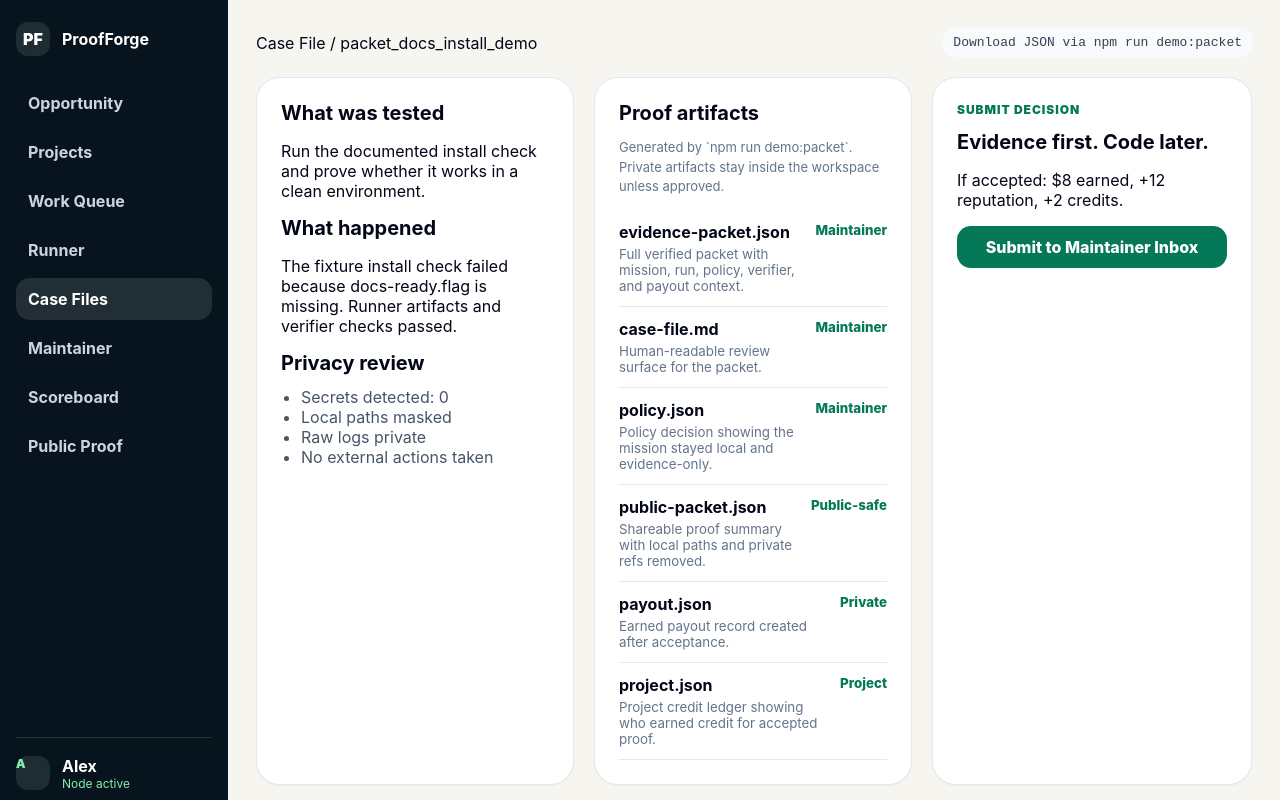
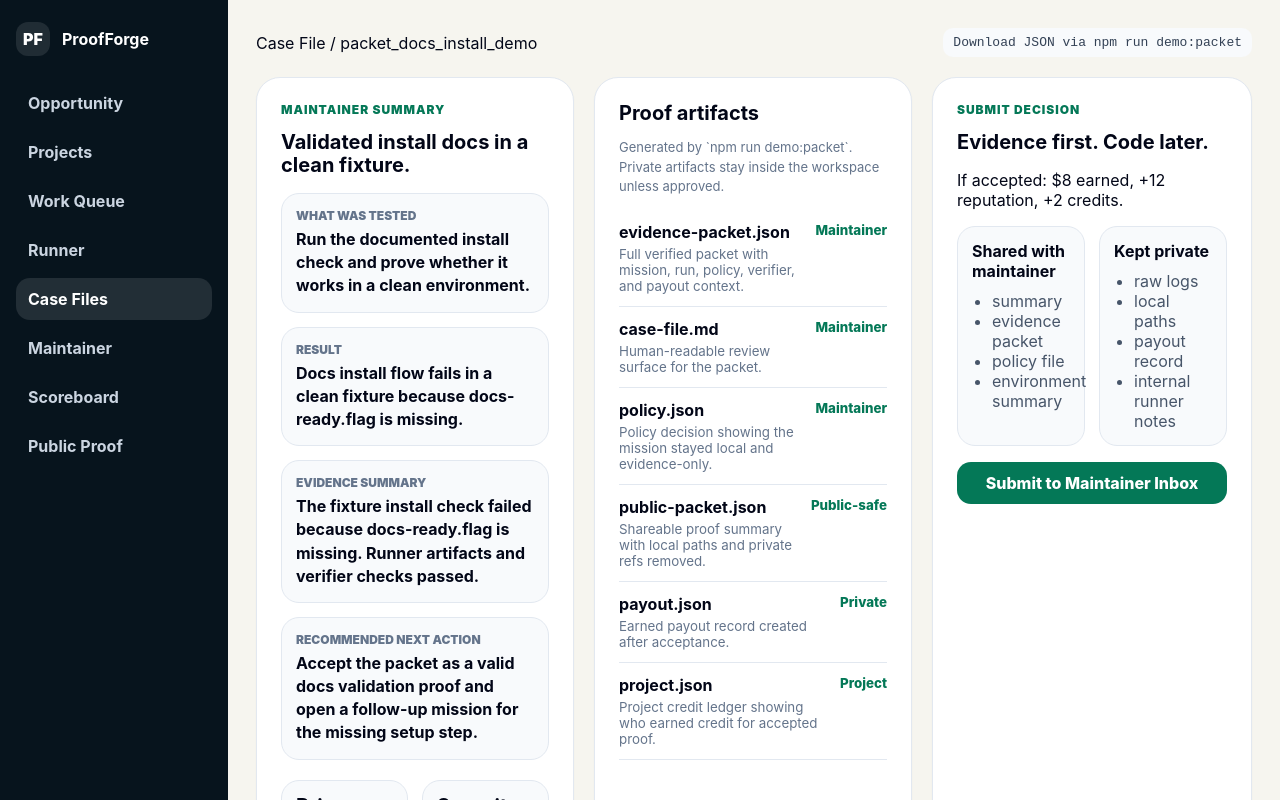
Before and after one commit to Devpen787/proofforge, a React (Vite) app in the folder apps/web/: page / in a window 1280 px wide. Both pictures are taken after a click on the button "Case Files". Shown: the top 800 px of the page. Built offline with nearby package versions, Linux system fonts and the light colour scheme.

Commit message:
feat: enrich case file dossier

```diff
--- a/apps/web/src/demoData.ts
+++ b/apps/web/src/demoData.ts
@@ -127,7 +127,23 @@ export const demoPacket = {
   id: "packet_docs_install_demo",
   objective: "Run the documented install check and prove whether it works in a clean environment.",
   summary: "The fixture install check failed because docs-ready.flag is missing. Runner artifacts and verifier checks passed.",
-  artifacts: ["evidence-packet.json", "case-file.md", "runner-result.json", "stdout.log", "stderr.log", "environment.json"]
+  result: "Docs install flow fails in a clean fixture because docs-ready.flag is missing.",
+  recommendedAction: "Accept the packet as a valid docs validation proof and open a follow-up mission for the missing setup step.",
+  artifacts: ["evidence-packet.json", "case-file.md", "runner-result.json", "stdout.log", "stderr.log", "environment.json"],
+  privacyReview: [
+    "Secrets detected: 0",
+    "Local paths masked",
+    "Raw logs private",
+    "No external actions taken"
+  ],
+  securityReview: [
+    "Sandbox required",
+    "Write access blocked",
+    "Secrets never mounted",
+    "Public submission locked until approval"
+  ],
+  sharedWithMaintainer: ["summary", "evidence packet", "policy file", "environment summary"],
+  keptPrivate: ["raw logs", "local paths", "payout record", "internal runner notes"]
 };
 
 export const demoArtifacts = [
--- a/apps/web/src/main.tsx
+++ b/apps/web/src/main.tsx
@@ -442,17 +442,44 @@ function CaseFileScreen({ onSubmit }: { onSubmit: () => void }) {
         <code>Download JSON via npm run demo:packet</code>
       </header>
       <div className="panel">
-        <h2>What was tested</h2>
-        <p>{demoPacket.objective}</p>
-        <h2>What happened</h2>
-        <p>{demoPacket.summary}</p>
-        <h2>Privacy review</h2>
-        <ul className="check-list">
-          <li>Secrets detected: 0</li>
-          <li>Local paths masked</li>
-          <li>Raw logs private</li>
-          <li>No external actions taken</li>
-        </ul>
+        <p className="small-label">Maintainer summary</p>
+        <h2>Validated install docs in a clean fixture.</h2>
+        <div className="case-summary-grid">
+          <div className="case-summary-block">
+            <span>What was tested</span>
+            <strong>{demoPacket.objective}</strong>
+          </div>
+          <div className="case-summary-block">
+            <span>Result</span>
+            <strong>{demoPacket.result}</strong>
+          </div>
+          <div className="case-summary-block">
+            <span>Evidence summary</span>
+            <strong>{demoPacket.summary}</strong>
+          </div>
+          <div className="case-summary-block">
+            <span>Recommended next action</span>
+            <strong>{demoPacket.recommendedAction}</strong>
+          </div>
+        </div>
+        <div className="review-grid">
+          <div>
+            <h2>Privacy review</h2>
+            <ul className="check-list">
+              {demoPacket.privacyReview.map((item) => (
+                <li key={item}>{item}</li>
+              ))}
+            </ul>
+          </div>
+          <div>
+            <h2>Security review</h2>
+            <ul className="check-list">
+              {demoPacket.securityReview.map((item) => (
+                <li key={item}>{item}</li>
+              ))}
+            </ul>
+          </div>
+        </div>
       </div>
       <div className="panel">
         <h2>Proof artifacts</h2>
@@ -471,6 +498,24 @@ function CaseFileScreen({ onSubmit }: { onSubmit: () => void }) {
         <p className="small-label">Submit decision</p>
         <h2>Evidence first. Code later.</h2>
         <p>If accepted: $8 earned, +12 reputation, +2 credits.</p>
+        <div className="share-split">
+          <div>
+            <strong>Shared with maintainer</strong>
+            <ul className="check-list">
+              {demoPacket.sharedWithMaintainer.map((item) => (
+                <li key={item}>{item}</li>
+              ))}
+            </ul>
+          </div>
+          <div>
+            <strong>Kept private</strong>
+            <ul className="check-list">
+              {demoPacket.keptPrivate.map((item) => (
+                <li key={item}>{item}</li>
+              ))}
+            </ul>
+          </div>
+        </div>
         <button className="primary-action full" onClick={onSubmit}>
           Submit to Maintainer Inbox
         </button>
--- a/apps/web/src/styles.css
+++ b/apps/web/src/styles.css
@@ -660,6 +660,61 @@ pre {
   font-weight: 850;
 }
 
+.case-summary-grid,
+.review-grid,
+.share-split {
+  display: grid;
+  gap: 14px;
+}
+
+.case-summary-grid {
+  margin: 16px 0 20px;
+}
+
+.case-summary-block {
+  border: 1px solid #e2e8f0;
+  border-radius: 18px;
+  background: #f8fafc;
+  padding: 14px;
+}
+
+.case-summary-block span {
+  display: block;
+  color: #64748b;
+  font-size: 12px;
+  font-weight: 900;
+  text-transform: uppercase;
+}
+
+.case-summary-block strong {
+  display: block;
+  margin-top: 5px;
+  color: #020617;
+  line-height: 1.45;
+}
+
+.review-grid,
+.share-split {
+  grid-template-columns: repeat(2, minmax(0, 1fr));
+}
+
+.review-grid > div,
+.share-split > div {
+  border: 1px solid #e2e8f0;
+  border-radius: 18px;
+  background: #f8fafc;
+  padding: 14px;
+}
+
+.share-split {
+  margin: 16px 0;
+}
+
+.share-split strong {
+  display: block;
+  margin-bottom: 10px;
+}
+
 .good {
   color: #047857;
 }
```
